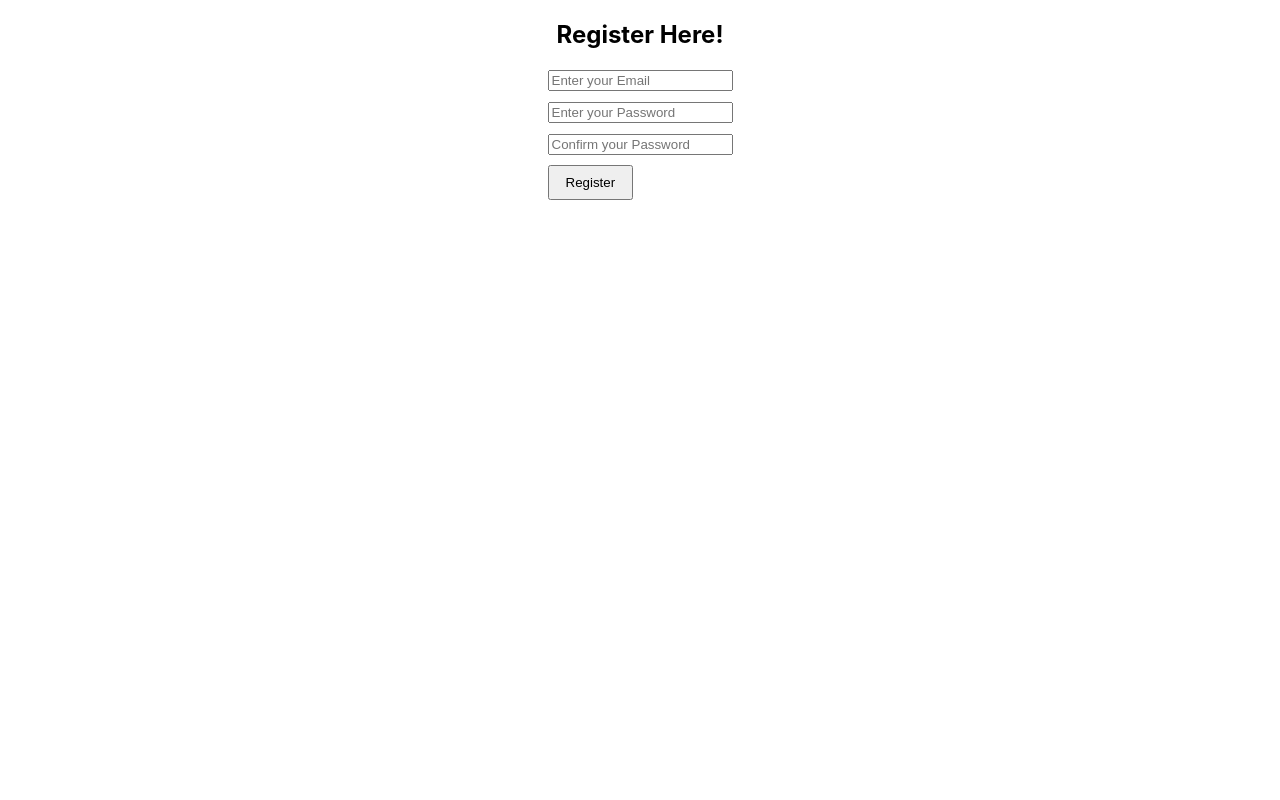
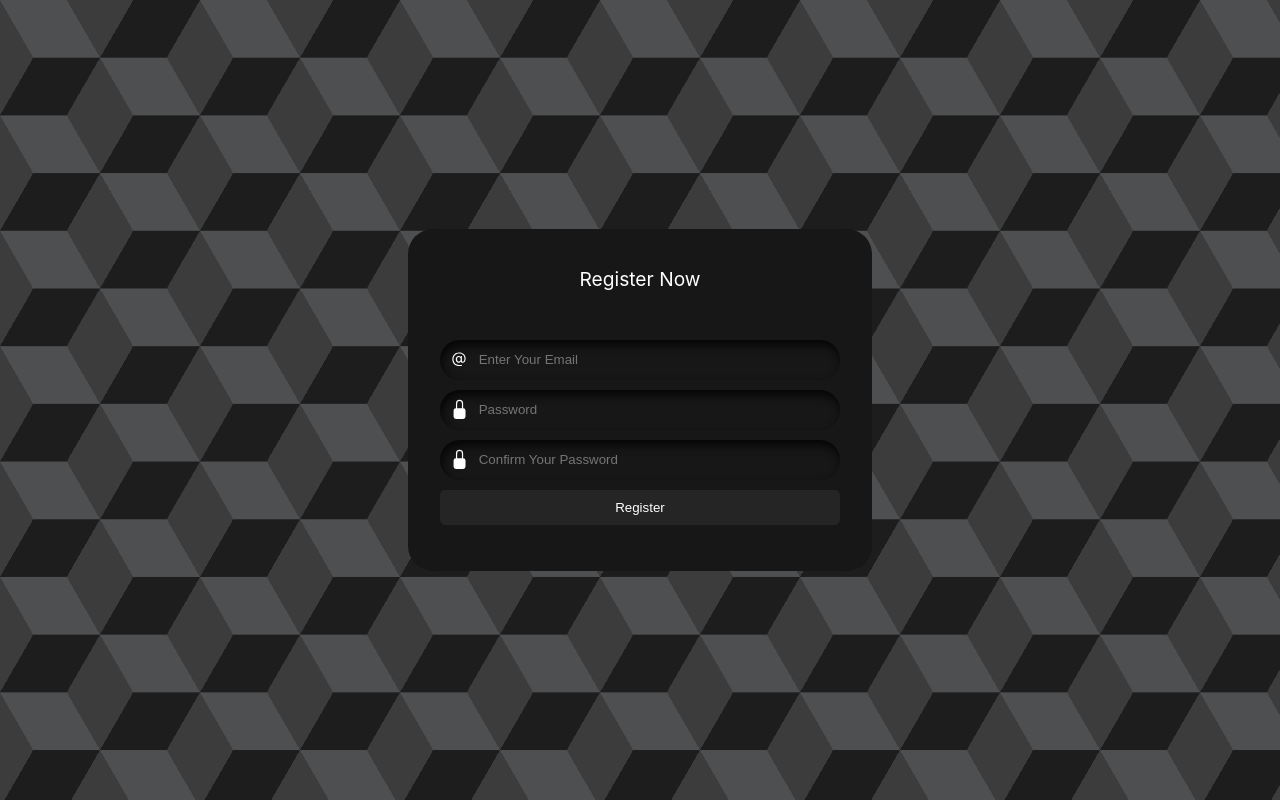
Before and after one commit to nst-sdc/Fix-Time, a React (Create React App) app in the folder client/: page / in a window 1280 px wide. Built offline with nearby package versions, Linux system fonts and the light colour scheme.

Commit message:
register form ui development

```diff
--- /dev/null
+++ b/client/src/pages/register.css
@@ -0,0 +1,138 @@
+/* From Uiverse.io by Praashoo7 */
+.form {
+  display: flex;
+  flex-direction: column;
+  gap: 10px;
+  padding-left: 2em;
+  padding-right: 2em;
+  padding-bottom: 0.4em;
+  background-color: #171717;
+  border-radius: 25px;
+  transition: .4s ease-in-out;
+  width: 25em;
+}
+
+.form:hover {
+  transform: scale(1.05);
+  border: 1px solid black;
+}
+
+#heading {
+  text-align: center;
+  margin: 2em;
+  color: rgb(255, 255, 255);
+  font-size: 1.2em;
+}
+
+.field {
+  display: flex;
+  align-items: center;
+  justify-content: center;
+  gap: 0.5em;
+  border-radius: 25px;
+  padding: 0.6em;
+  border: none;
+  outline: none;
+  color: white;
+  background-color: #171717;
+  box-shadow: inset 2px 5px 10px rgb(5, 5, 5);
+}
+
+.input-icon {
+  height: 1.3em;
+  width: 1.3em;
+  fill: white;
+}
+
+.input-field {
+  background: none;
+  border: none;
+  outline: none;
+  width: 100%;
+  color: #d3d3d3;
+}
+
+.form .btn {
+  display: flex;
+  justify-content: center;
+  flex-direction: row;
+  margin-top: 2.5em;
+}
+
+.button1 {
+  padding: 0.5em;
+  padding-left: 1.1em;
+  padding-right: 1.1em;
+  border-radius: 5px;
+  margin-right: 0.5em;
+  border: none;
+  outline: none;
+  transition: .4s ease-in-out;
+  background-color: #252525;
+  color: white;
+}
+
+.button1:hover {
+  background-color: black;
+  color: white;
+}
+
+.button2 {
+  padding: 0.5em;
+  padding-left: 2.3em;
+  padding-right: 2.3em;
+  border-radius: 5px;
+  border: none;
+  outline: none;
+  transition: .4s ease-in-out;
+  background-color: #252525;
+  color: white;
+}
+
+.button2:hover {
+  background-color: black;
+  color: white;
+}
+
+.button3 {
+  margin-bottom: 3em;
+  padding: 0.5em;
+  border-radius: 5px;
+  border: none;
+  outline: none;
+  transition: .4s ease-in-out;
+  background-color: #252525;
+  color: white;
+  /* padding-top: 30px; */
+}
+
+.button3:hover {
+  background-color: rgb(0, 170, 255);
+  color: white;
+
+}
+
+
+
+.container {
+  width: 100%;
+  height: 100%;
+  --s: 200px; /* control the size */
+  --c1: #1d1d1d;
+  --c2: #4e4f51;
+  --c3: #3c3c3c;
+
+  background: repeating-conic-gradient(
+        from 30deg,
+        #0000 0 120deg,
+        var(--c3) 0 180deg
+      )
+      calc(0.5 * var(--s)) calc(0.5 * var(--s) * 0.577),
+    repeating-conic-gradient(
+      from 30deg,
+      var(--c1) 0 60deg,
+      var(--c2) 0 120deg,
+      var(--c3) 0 180deg
+    );
+  background-size: var(--s) calc(var(--s) * 0.577);
+}
--- a/client/src/pages/register.js
+++ b/client/src/pages/register.js
@@ -1,22 +1,69 @@
 import React,{useState} from "react"
+import './register.css'
 function Register(){
     const [email,setEmail]=useState("")
     const [passwd,setPasswd]=useState("")
     const [confirmPasswd,setConfirmPasswd]=useState("")
-    return (<div style={{ display:"grid", placeItems: "center"}}>
-        <h2>Register Here!</h2>
-        <form>
-            <div style={{ marginBottom: "10px" }}>
-                <input type="email" placeholder="Enter your Email" onChange={(e) => setEmail(e.target.value)} required/>
-            </div>
-            <div style={{ marginBottom: "10px" }}>
-                <input type="password" placeholder="Enter your Password" onChange={(e)=> setPasswd(e.target.value)} required/>
-            </div>
-            <div style={{ marginBottom: "10px" }}>
-                <input type="password" placeholder="Confirm your Password" onChange={(e)=> setConfirmPasswd(e.target.value)} required/>
-            </div>
-            <button type="submit" style={{ padding: "8px 16px" }}> Register </button>
-        </form>
-    </div>)
+    return  <div className="container"
+    style={{ display: 'flex', justifyContent: 'center', alignItems: 'center', height: '100vh'}}>
+    <form className="form">
+      <p id="heading">Register Now</p>
+
+      <div className="field">
+        <svg class="input-icon" xmlns="http://www.w3.org/2000/svg" width="16" height="16" fill="currentColor" viewBox="0 0 16 16">
+    <path d="M13.106 7.222c0-2.967-2.249-5.032-5.482-5.032-3.35 0-5.646 2.318-5.646 5.702 0 3.493 2.235 5.708 5.762 5.708.862 0 1.689-.123 2.304-.335v-.862c-.43.199-1.354.328-2.29.328-2.926 0-4.813-1.88-4.813-4.798 0-2.844 1.921-4.881 4.594-4.881 2.735 0 4.608 1.688 4.608 4.156 0 1.682-.554 2.769-1.416 2.769-.492 0-.772-.28-.772-.76V5.206H8.923v.834h-.11c-.266-.595-.881-.964-1.6-.964-1.4 0-2.378 1.162-2.378 2.823 0 1.737.957 2.906 2.379 2.906.8 0 1.415-.39 1.709-1.087h.11c.081.67.703 1.148 1.503 1.148 1.572 0 2.57-1.415 2.57-3.643zm-7.177.704c0-1.197.54-1.907 1.456-1.907.93 0 1.524.738 1.524 1.907S8.308 9.84 7.371 9.84c-.895 0-1.442-.725-1.442-1.914z"></path>
+    </svg>
+        <input autoComplete="off" placeholder="Enter Your Email" className="input-field" type="text" onChange={(e) => setEmail(e.target.value)} required/>
+      </div>
+
+      <div className="field">
+      <svg class="input-icon" xmlns="http://www.w3.org/2000/svg" width="16" height="16" fill="currentColor" viewBox="0 0 16 16">
+    <path d="M8 1a2 2 0 0 1 2 2v4H6V3a2 2 0 0 1 2-2zm3 6V3a3 3 0 0 0-6 0v4a2 2 0 0 0-2 2v5a2 2 0 0 0 2 2h6a2 2 0 0 0 2-2V9a2 2 0 0 0-2-2z"></path>
+    </svg>
+        <input placeholder="Password" className="input-field" type="password"  onChange={(e)=> setPasswd(e.target.value)} required/>
+      </div>
+
+      <div className="field">
+      <svg class="input-icon" xmlns="http://www.w3.org/2000/svg" width="16" height="16" fill="currentColor" viewBox="0 0 16 16">
+    <path d="M8 1a2 2 0 0 1 2 2v4H6V3a2 2 0 0 1 2-2zm3 6V3a3 3 0 0 0-6 0v4a2 2 0 0 0-2 2v5a2 2 0 0 0 2 2h6a2 2 0 0 0 2-2V9a2 2 0 0 0-2-2z"></path>
+    </svg>
+        <input placeholder="Confirm Your Password" className="input-field" type="password" onChange={(e)=> setConfirmPasswd(e.target.value)} required/>
+      </div>
+
+      <button className="button3" style={{padding:'10px'}}>Register</button>
+    </form>
+  </div>
 }
 export default Register
+
+
+
+
+
+
+
+// import React,{useState} from "react"
+// import './register.css'
+// function Register(){
+//     const [email,setEmail]=useState("")
+//     const [passwd,setPasswd]=useState("")
+//     const [confirmPasswd,setConfirmPasswd]=useState("")
+//     return (<div style={{ display:"grid", placeItems: "center"}}>
+//         <h2 className="">Register Here!</h2>
+//         <form className="form">
+//             <div style={{ marginBottom: "10px" }}>
+//                 <input type="email" placeholder="Enter your Email" onChange={(e) => setEmail(e.target.value)} required/>
+//             </div>
+//             <div style={{ marginBottom: "10px" }}>
+//                 <input type="password" placeholder="Enter your Password" onChange={(e)=> setPasswd(e.target.value)} required/>
+
+//             </div>
+//             <div style={{ marginBottom: "10px" }}>
+//                 <input type="password" placeholder="Confirm your Password" onChange={(e)=> setConfirmPasswd(e.target.value)} required/>
+//             </div>
+//             <button type="submit" style={{ padding: "8px 16px" }} className="submitButton"> Register </button>
+//         </form>
+
+//     </div>)
+// }
+// export default Register
```
